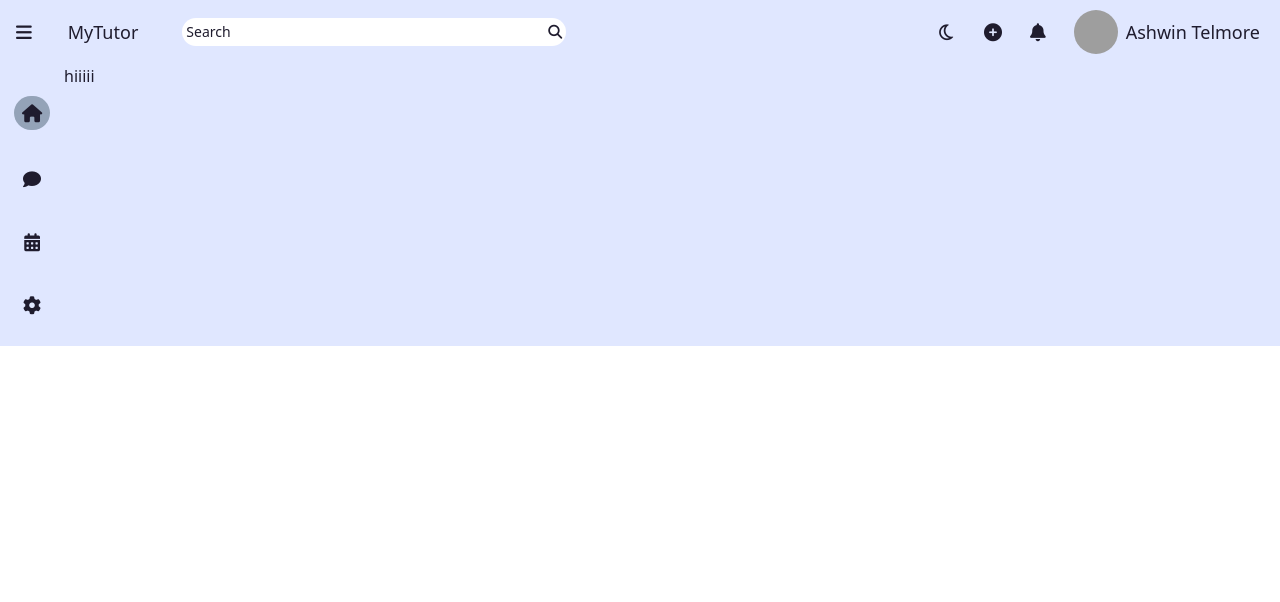
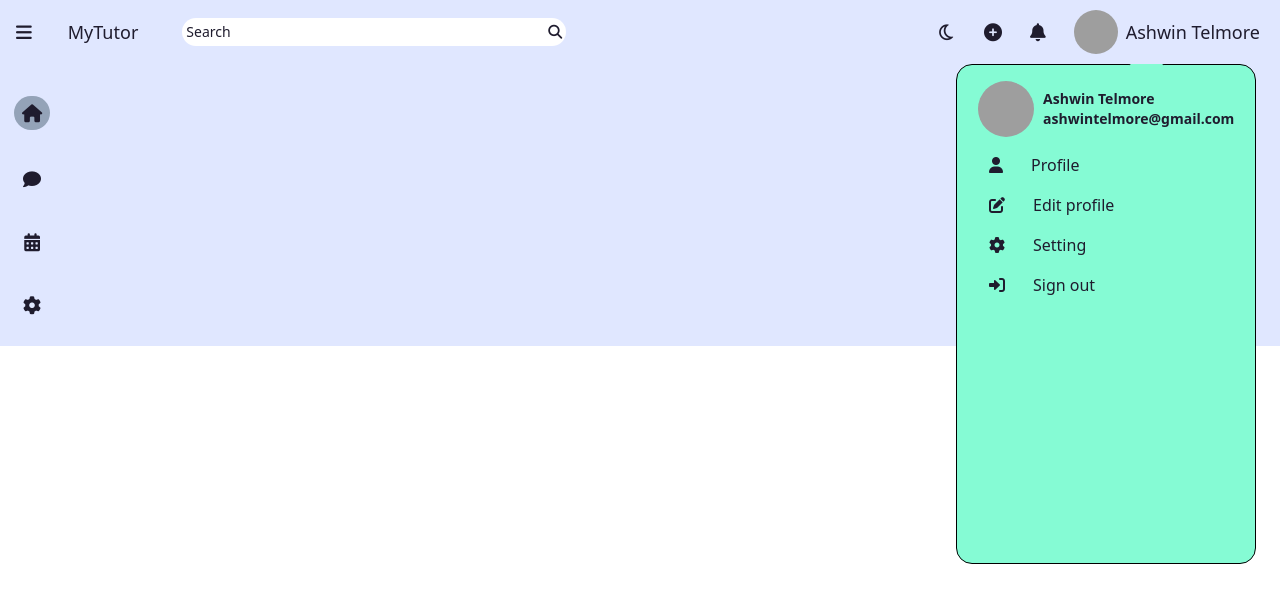
Before and after one commit to pranavdate8788/FINALYEAR-PROJECT-NEW, a React (Create React App) app: page /backrop in a window 1280 px wide. Shown: the top 602 px of the page. Built offline with nearby package versions, Linux system fonts and the light colour scheme; grey boxes are pictures that could not be loaded.

Commit message:
new profile page design to be made

```diff
--- a/src/Components/Backrop.js
+++ b/src/Components/Backrop.js
@@ -1,10 +1,30 @@
 import React from 'react'
+import { Link } from 'react-router-dom';
 
 function Backrop() {
   return (
-     <div>
-      hiiiii
-     </div>
+
+      <div className="flex flex-col dropdownprofile dark:bg-zinc-900 dark:border-white" >
+      <div className="flex justify-around items-center">
+        <img
+          className="rounded-full h-14 w-14 "
+          src="https://www.fakepersongenerator.com/Face/female/female20161025115339539.jpg"
+          alt=""
+        />
+        <div className="flex flex-col text-sm font-semibold">
+          <label>Ashwin Telmore</label>
+          <label>ashwintelmore@gmail.com</label>
+        </div>
+      </div>
+
+      <ul className="flex flex-col gap-4 m-4   justify-center ">
+        <li className="flex items-center gap-7  " ><i className="fa-solid fa-user"></i> <label> Profile </label></li>
+       <Link to={"/profile"}> <li className="flex items-center gap-7"><i className="fa-solid fa-pen-to-square"></i>  <label>Edit profile </label></li></Link>
+        <li className="flex items-center gap-7"> <i className="fa-solid fa-gear"></i>  <label>Setting </label></li>
+        <li className="flex items-center gap-7"> <i className="fa-solid fa-right-to-bracket"></i> <label>Sign out </label></li>
+      </ul>
+    </div>
+
   );
 };
 
--- a/src/Components/Content.js
+++ b/src/Components/Content.js
@@ -9,7 +9,7 @@ function Content() {
       <h4 className="xs:text-lg"> May 5, 2023</h4>
       <i class="fa-sharp fa-solid fa-ellipsis-vertical xs:text-lg"></i>
     </div>
-    <div className="bg-orange-4cd 00 dark:bg-slate-600 h-80 p-2 rounded-xl  m-4 xs:h-40 xs:p-1 xs:m-2"></div>
+    <div className="bg-red-300 dark:bg-slate-600 h-80 p-2 rounded-xl  m-4 xs:h-40 xs:p-1 xs:m-2"></div>
     <div className="flex justify-between p-2 items-center text-xl xs:text-sm ">
       <h1 className="xs:text-xs font-semibold" >What is Design thinking ?</h1>
       <div className="flex   items-center gap-5 p-2 xs:gap-0 xs:text-xs xs:p-1 ">
--- a/src/Components/DropdownProfile.js
+++ b/src/Components/DropdownProfile.js
@@ -1,27 +1,20 @@
 import React from "react";
+import { BrowserRouter as Router, Routes, Route } from "react-router-dom";
+import Backrop from "./Backrop";
+import Profile from "./Profile";
 
 function DropdownProfile() {
   return (
-    <div className="flex flex-col dropdownprofile dark:bg-zinc-900 dark:border-white" >
-      <div className="flex justify-around items-center">
-        <img
-          className="rounded-full h-14 w-14 "
-          src="https://www.fakepersongenerator.com/Face/female/female20161025115339539.jpg"
-          alt=""
-        />
-        <div className="flex flex-col text-sm font-semibold">
-          <label>Ashwin Telmore</label>
-          <label>ashwintelmore@gmail.com</label>
-        </div>
-      </div>
+    <>
+    <Router>
+      <Routes>
+      <Route path="/" element={<Backrop/>} />
+      <Route path="/profile" element={<Profile/>} />
+      </Routes>
 
-      <ul className="flex flex-col gap-4 m-4   justify-center ">
-        <li className="flex items-center gap-7  " ><i class="fa-solid fa-user"></i> <label> Profile </label></li>
-        <li className="flex items-center gap-7"><i class="fa-solid fa-pen-to-square"></i>  <label>Edit profile </label></li>
-        <li className="flex items-center gap-7"> <i class="fa-solid fa-gear"></i>  <label>Setting </label></li>
-        <li className="flex items-center gap-7"> <i class="fa-solid fa-right-to-bracket"></i> <label>Sign out </label></li>
-      </ul>
-    </div>
+    </Router>
+  </>
+
   );
 }
 
--- a/src/Components/Dummy.js
+++ b/src/Components/Dummy.js
@@ -2,7 +2,7 @@ import React from 'react'
 
 function Dummy() {
   return (
-    <div>Dummy</div>
+    <div className="bg-red-300">Dummy enkjgbebgkjrgkg rjgniurdvkm kmc vjareiinbkkjvkmE AFBkmbkjnbka bkfina vkm RBJInreB KMFIERNGB KM IJFBKRFR BNKMB cjnvdgooidgkjeroigh nbf b</div>
   )
 }
 
--- /dev/null
+++ b/src/Components/Profile.js
@@ -0,0 +1,23 @@
+import React from 'react'
+
+function Profile() {
+  return (
+    <div className="bg-yellow-200 w-full h-screen ">
+<div>
+
+gk
+</div>
+<div>
+f n
+
+</div>
+<div>
+
+f 5
+</div>
+
+    </div>
+  )
+}
+
+export default Profile
```
